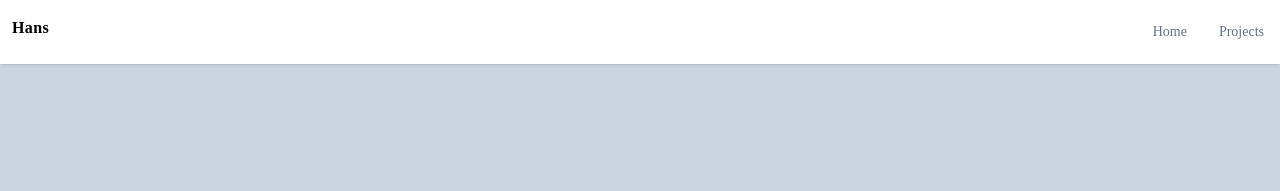
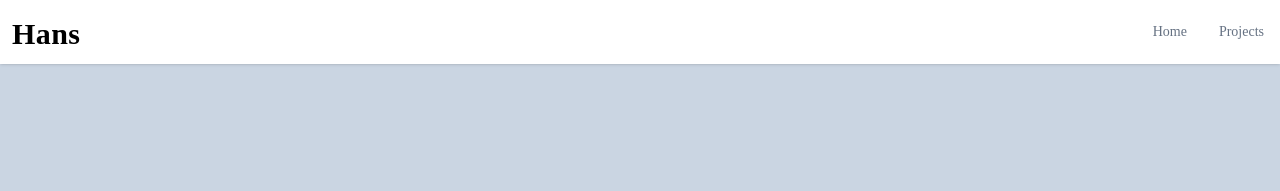
Before and after one commit to CestinaHansChristian/resume, a plain HTML site: page index.html in a window 1280 px wide. Shown: the top 191 px of the page. Drawn offline with nearby package versions, Linux system fonts and the light colour scheme; a web font is replaced by a local one.

Commit message:
minor changes in text display

```diff
--- a/index.html
+++ b/index.html
@@ -31,7 +31,7 @@
     </div>
     <header class="flex top-0 z-20 sticky justify-between font-[Huninn] text-black h-16 bg-white shadow-sm">
         <div class="icon-wrapper relative px-2 tracking-wide pt-3">
-            <div class="branding-wrapper m-1 absolute">
+            <div class="branding-wrapper m-1 absolute text-3xl">
                 <div class="branding-value hover:text-4xl delay-150 duration-150 ease-in cursor-pointer">
                    <a href="#" class="font-[900] font-[WDXL Lubrifont SC]">Hans</a>
                 </div>
```
